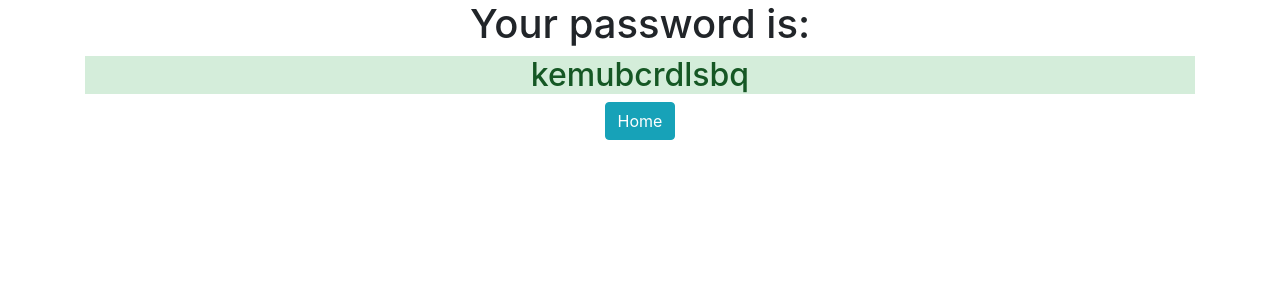
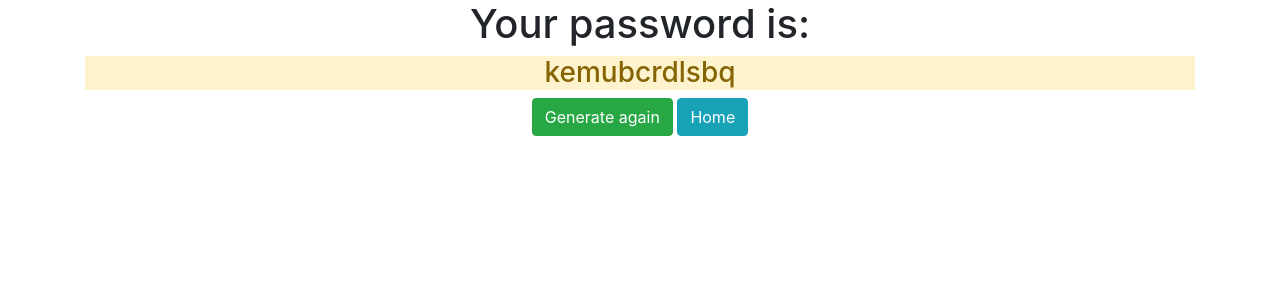
Before and after one commit to Rodolfo-Munoz/django_password_generator, a Django app: page /password/ in a window 1280 px wide. Shown: the top 300 px of the page. Run offline with Django 3.2, Linux system fonts and the light colour scheme; some libraries are stand-ins or nearby versions.

Commit message:
added button to regenerate password

```diff
--- a/generator/templates/generator/home.html
+++ b/generator/templates/generator/home.html
@@ -13,7 +13,7 @@
   <body>
 
     <div class="container text-center">
-    <h1>Password Generator</h1>
+    <h1 class="alert-danger">Password Generator</h1>
     <form action="{% url 'password' %}">
         <select name="length">
             <option value="6">6</option>
--- a/generator/templates/generator/password.html
+++ b/generator/templates/generator/password.html
@@ -14,7 +14,8 @@
 
     <div class="container text-center">
     <h1>Your password is:</h1>
-    <h2 class="alert-success">{{ password }}</h2>
+    <h3 class="alert-warning">{{ password }}</h3>
+    <button type="submit" class="btn btn-success" onClick="refreshPage()">Generate again</button>
     <a href="{% url 'home' %}" class="btn btn-info">Home</a>
     </div>
     <!-- Optional JavaScript -->
@@ -22,5 +23,11 @@
     <script src="https://code.jquery.com/jquery-3.5.1.slim.min.js" integrity="sha384-DfXdz2htPH0lsSSs5nCTpuj/zy4C+OGpamoFVy38MVBnE+IbbVYUew+OrCXaRkfj" crossorigin="anonymous"></script>
     <script src="https://cdn.jsdelivr.net/npm/popper.js@1.16.0/dist/umd/popper.min.js" integrity="sha384-Q6E9RHvbIyZFJoft+2mJbHaEWldlvI9IOYy5n3zV9zzTtmI3UksdQRVvoxMfooAo" crossorigin="anonymous"></script>
     <script src="https://stackpath.bootstrapcdn.com/bootstrap/4.5.0/js/bootstrap.min.js" integrity="sha384-OgVRvuATP1z7JjHLkuOU7Xw704+h835Lr+6QL9UvYjZE3Ipu6Tp75j7Bh/kR0JKI" crossorigin="anonymous"></script>
+    <!-- Regenerates the password by refreshing the page -->
+    <script>
+        function refreshPage(){
+            window.location.reload();
+        }
+    </script>
   </body>
 </html>
```
